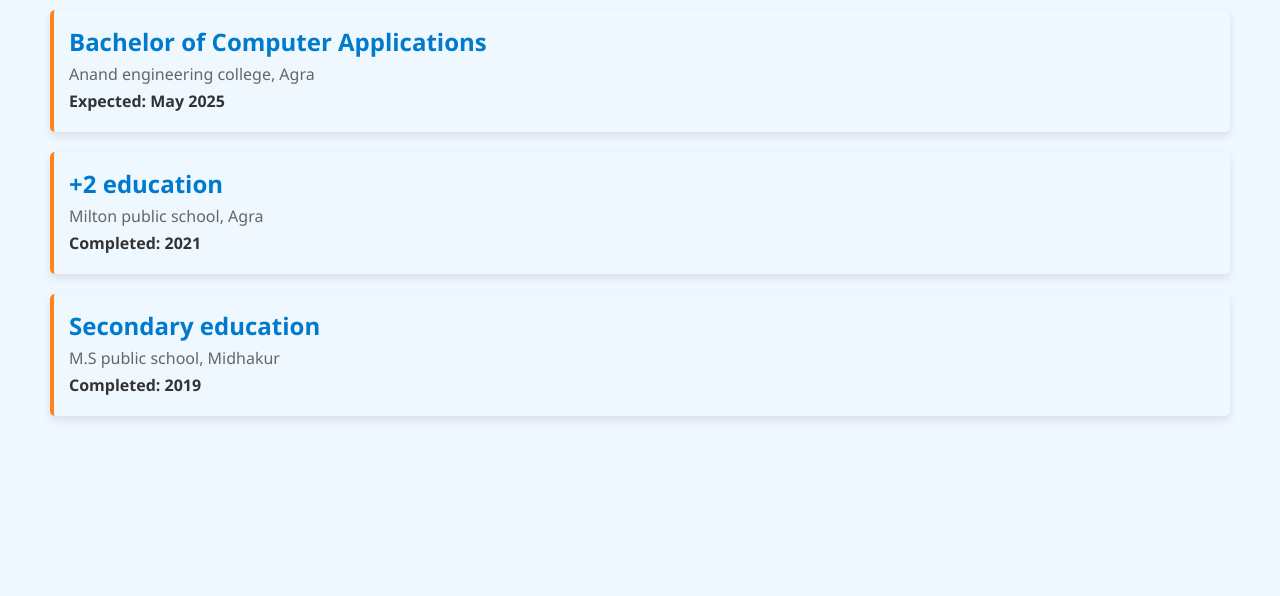
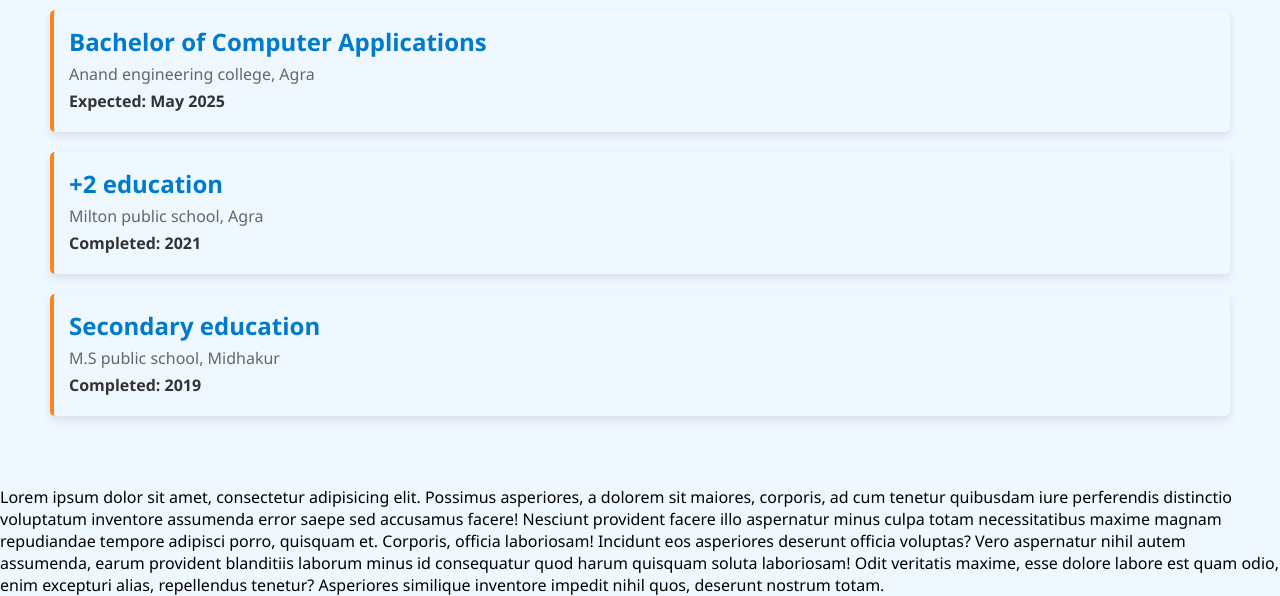
Before and after one commit to reallyabhishek/Portfolio, a plain HTML site: page index.html in a window 1280 px wide. Shown: the part 506-1102 px from the top of the page. Before the commit the page ends 992 px from the top, so only its background shows below. Drawn offline with Linux system fonts and the light colour scheme.

Commit message:
added lorem section

```diff
--- a/index.html
+++ b/index.html
@@ -52,5 +52,6 @@
             <p>Completed: 2019</p>
         </div>
     </div>
+    <p class="me">Lorem ipsum dolor sit amet, consectetur adipisicing elit. Possimus asperiores, a dolorem sit maiores, corporis, ad cum tenetur quibusdam iure perferendis distinctio voluptatum inventore assumenda error saepe sed accusamus facere! Nesciunt provident facere illo aspernatur minus culpa totam necessitatibus maxime magnam repudiandae tempore adipisci porro, quisquam et. Corporis, officia laboriosam! Incidunt eos asperiores deserunt officia voluptas? Vero aspernatur nihil autem assumenda, earum provident blanditiis laborum minus id consequatur quod harum quisquam soluta laboriosam! Odit veritatis maxime, esse dolore labore est quam odio, enim excepturi alias, repellendus tenetur? Asperiores similique inventore impedit nihil quos, deserunt nostrum totam.</p>
 </body>
 </html>
```
